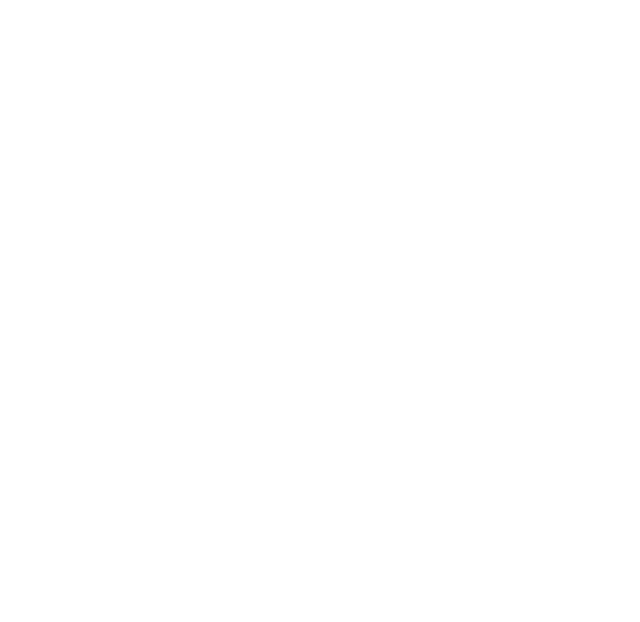
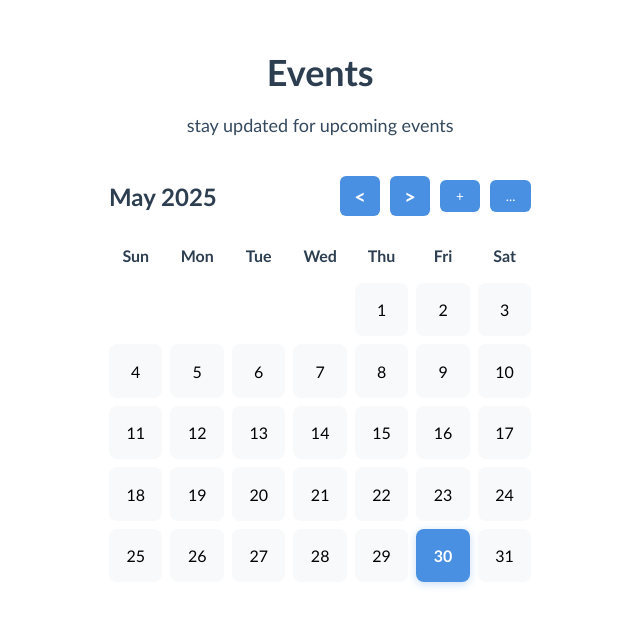
Before and after one commit to Aya-Darwish/Al-Bareem, a React (Create React App) app: page / in a window 1280 px wide. Shown: the part 2990-3612 px from the top of the page, without its empty margins (461-1101 px from the left). Before the commit the page ends 2784 px from the top, so only its background shows below. Built offline with nearby package versions, Linux system fonts and the light colour scheme.

Commit message:
add Event

```diff
--- a/src/App.js
+++ b/src/App.js
@@ -4,7 +4,7 @@
 import AboutUs from "./AboutUs.js";
 import Program from "./Program.js";
 import Gallery from './Gallery.js';
-
+import Event from './Event.js';
 export default function App(){
   return(
     <div>
@@ -13,6 +13,7 @@
       <AboutUs />
       <Program />
       <Gallery />
+      <Event />
     </div>
   );
 }
--- /dev/null
+++ b/src/Event.css
@@ -0,0 +1,198 @@
+.event-container {
+    padding: 40px 20px;
+    max-width: 800px;
+    margin: 0 auto;
+    background: white;
+    border-radius: 12px;
+    position: absolute;
+    top: 3000px;
+    left: 550px;
+}
+
+.event-container h1 {
+    text-align: center;
+    font-size: 36px;
+    color: #2c3e50;
+    margin-bottom: 20px;
+    font-family: 'Trebuchet MS', 'Lucida Sans Unicode', 'Lucida Grande', 'Lucida Sans', Arial, sans-serif;
+}
+
+.event-container p {
+    text-align: center;
+    font-size: 18px;
+    color: #34495e;
+    margin-bottom: 40px;
+    font-family: 'Trebuchet MS', 'Lucida Sans Unicode', 'Lucida Grande', 'Lucida Sans', Arial, sans-serif;
+}
+
+.date-container {
+    display: flex;
+    justify-content: center;
+    margin: 20px 0;
+}
+
+.event-date-input {
+    padding: 12px 20px;
+    font-size: 16px;
+    border: 2px solid #4a90e2;
+    border-radius: 8px;
+    color: #2c3e50;
+    font-family: 'Trebuchet MS', 'Lucida Sans Unicode', 'Lucida Grande', 'Lucida Sans', Arial, sans-serif;
+    cursor: pointer;
+    transition: all 0.3s ease;
+}
+
+.event-date-input:hover {
+    border-color: #67b26f;
+}
+
+.event-date-input:focus {
+    outline: none;
+    border-color: #67b26f;
+    box-shadow: 0 0 0 3px rgba(103, 178, 111, 0.2);
+}
+
+.calendar-header {
+    display: flex;
+    justify-content: space-between;
+    align-items: center;
+    margin-bottom: 20px;
+}
+
+.calendar-header h2 {
+    font-size: 24px;
+    color: #2c3e50;
+    margin: 0;
+    font-family: 'Trebuchet MS', 'Lucida Sans Unicode', 'Lucida Grande', 'Lucida Sans', Arial, sans-serif;
+}
+
+.nav-btn {
+    width: 40px;
+    height: 40px;
+    border-radius: 50%;
+    display: flex;
+    align-items: center;
+    justify-content: center;
+    font-size: 20px;
+    font-weight: bold;
+    background: #4a90e2;
+    color: white;
+    border: none;
+    cursor: pointer;
+    transition: all 0.3s ease;
+}
+
+.nav-btn:hover {
+    background: #67b26f;
+    transform: translateY(-2px);
+    box-shadow: 0 4px 12px rgba(103, 178, 111, 0.3);
+}
+
+.icons {
+    display: flex;
+    gap: 10px;
+    align-items: center;
+}
+
+.icons button {
+    padding: 8px 16px;
+    border: none;
+    border-radius: 6px;
+    background: #4a90e2;
+    color: white;
+    cursor: pointer;
+    transition: all 0.3s ease;
+    font-family: 'Trebuchet MS', 'Lucida Sans Unicode', 'Lucida Grande', 'Lucida Sans', Arial, sans-serif;
+}
+
+.icons button:hover {
+    background: #67b26f;
+    transform: translateY(-2px);
+}
+
+.calendar-grid {
+    display: grid;
+    grid-template-columns: repeat(7, 1fr);
+    gap: 8px;
+}
+
+.weekday {
+    text-align: center;
+    font-weight: bold;
+    color: #2c3e50;
+    padding: 10px;
+    font-family: 'Trebuchet MS', 'Lucida Sans Unicode', 'Lucida Grande', 'Lucida Sans', Arial, sans-serif;
+}
+
+.calendar-day {
+    aspect-ratio: 1;
+    display: flex;
+    align-items: center;
+    justify-content: center;
+    background: #f8f9fa;
+    border-radius: 8px;
+    cursor: pointer;
+    transition: all 0.3s ease;
+    font-family: 'Trebuchet MS', 'Lucida Sans Unicode', 'Lucida Grande', 'Lucida Sans', Arial, sans-serif;
+}
+
+.calendar-day:hover {
+    background: #4a90e2;
+    color: white;
+    transform: translateY(-2px);
+}
+
+.calendar-day.empty {
+    background: none;
+    cursor: default;
+}
+
+.calendar-day.empty:hover {
+    transform: none;
+    background: none;
+}
+
+.calendar-day.today {
+    background: #4a90e2;
+    color: white;
+    font-weight: bold;
+    box-shadow: 0 2px 8px rgba(74, 144, 226, 0.3);
+}
+
+.calendar-day.today:hover {
+    background: #67b26f;
+    transform: translateY(-2px);
+    box-shadow: 0 4px 12px rgba(103, 178, 111, 0.3);
+}
+
+.calendar-day.selected {
+    background: #67b26f;
+    color: white;
+    font-weight: bold;
+    box-shadow: 0 2px 8px rgba(103, 178, 111, 0.3);
+}
+
+.calendar-day.selected:hover {
+    background: #4a90e2;
+    transform: translateY(-2px);
+    box-shadow: 0 4px 12px rgba(74, 144, 226, 0.3);
+}
+
+.date-difference {
+    margin-top: 20px;
+    padding: 15px;
+    background: #f8f9fa;
+    border-radius: 8px;
+    text-align: center;
+}
+
+.date-difference p {
+    margin: 5px 0;
+    color: #2c3e50;
+    font-family: 'Trebuchet MS', 'Lucida Sans Unicode', 'Lucida Grande', 'Lucida Sans', Arial, sans-serif;
+}
+
+.date-difference p:first-child {
+    font-weight: bold;
+    color: #4a90e2;
+}
--- /dev/null
+++ b/src/Event.js
@@ -0,0 +1,109 @@
+import './Event.css';
+import { useState } from 'react';
+
+export default function Event(){
+    const [currentDate, setCurrentDate] = useState(new Date());
+    const [selectedDate, setSelectedDate] = useState(null);
+
+    const months = ["Jan", "Feb", "Mar", "Apr", "May", "Jun", "Jul", "Aug", "Sep", "Oct", "Nov", "Dec"];
+    const weekDays = ["Sun", "Mon", "Tue", "Wed", "Thu", "Fri", "Sat"];
+
+    // Get current year and month
+    const year = currentDate.getFullYear();
+    const month = currentDate.getMonth();
+
+    // Get today's date
+    const today = new Date();
+    const isCurrentMonth = today.getFullYear() === year && today.getMonth() === month;
+    const todayDate = today.getDate();
+
+    // Calculate date difference
+    const calculateDateDifference = () => {
+        if (!selectedDate) return null;
+
+        const diffTime = Math.abs(selectedDate - today);
+        const diffDays = Math.ceil(diffTime / (1000 * 60 * 60 * 24));
+
+        if (diffDays === 0) return "Today";
+        if (diffDays === 1) return "Tomorrow";
+        if (diffDays === -1) return "Yesterday";
+
+        return `${diffDays} days ${selectedDate > today ? 'from now' : 'ago'}`;
+    };
+
+    // Check if it's a leap year
+    const isLeapYear = (year % 4 === 0 && year % 100 !== 0) || (year % 400 === 0);
+
+    // Get days in month
+    const getDaysInMonth = (month, year) => {
+        const daysInMonth = [31, 28, 31, 30, 31, 30, 31, 31, 30, 31, 30, 31];
+        if (month === 1 && isLeapYear) { // February in leap year
+            return 29;
+        }
+        return daysInMonth[month];
+    };
+
+    // Get first day of month
+    const firstDayOfMonth = new Date(year, month, 1).getDay();
+    const daysInMonth = getDaysInMonth(month, year);
+
+    // Generate calendar days
+    const calendarDays = [];
+    for (let i = 0; i < firstDayOfMonth; i++) {
+        calendarDays.push(null); // Empty cells for days before month starts
+    }
+
+    for (let day = 1; day <= daysInMonth; day++) {
+        calendarDays.push(day);
+    }
+
+    const handleDateClick = (day) => {
+        if (day === null) return;
+        const newSelectedDate = new Date(year, month, day);
+        setSelectedDate(newSelectedDate);
+    };
+
+    return(
+        <div className='event-container'>
+            <h1>Events</h1>
+            <p>stay updated for upcoming events</p>
+            <div className='calendar-header'>
+                <h2>{months[month]} {year}</h2>
+                <div className='icons'>
+                    <button className="nav-btn" onClick={() => setCurrentDate(new Date(year, month - 1))}>&lt;</button>
+                    <button className="nav-btn" onClick={() => setCurrentDate(new Date(year, month + 1))}>&gt;</button>
+                    <button>+</button>
+                    <button>...</button>
+                </div>
+            </div>
+
+            <div className='calendar-grid'>
+                {weekDays.map(day => (
+                    <div key={day} className='weekday'>{day}</div>
+                ))}
+                {calendarDays.map((day, index) => (
+                    <div
+                        key={index}
+                        className={`calendar-day ${day === null ? 'empty' : ''} ${
+                            isCurrentMonth && day === todayDate ? 'today' : ''
+                        } ${
+                            selectedDate &&
+                            selectedDate.getDate() === day &&
+                            selectedDate.getMonth() === month &&
+                            selectedDate.getFullYear() === year ? 'selected' : ''
+                        }`}
+                        onClick={() => handleDateClick(day)}
+                    >
+                        {day}
+                    </div>
+                ))}
+            </div>
+
+            {selectedDate && (
+                <div className='date-difference'>
+                    <p>Difference: {calculateDateDifference()}</p>
+                </div>
+            )}
+        </div>
+    );
+}
--- a/src/Header.js
+++ b/src/Header.js
@@ -1,21 +1,24 @@
 import './header.css';
+import React from 'react';
+
 export default function Header() {
+
     const menuItems = [
         {
             name: 'Home',
-            href: '/home',
+            href: './Welcome.js',
         },
         {
             name: 'About Us',
-            href: '/about',
+            href: './AboutUs.js',
         },
         {
             name: 'Program',
-            href: '/program',
+            href: './Program.js',
         },
         {
             name: 'Gallery',
-            href: '/gallery',
+            href: './Gallery.js',
         },
         {
             name: 'Events',
--- a/src/Program.css
+++ b/src/Program.css
@@ -4,7 +4,6 @@
     max-width: 1200px;
     margin: 0 auto;
     padding: 60px 20px;
-    background: linear-gradient(to bottom, #ffffff, #f8f9fa);
     top: 900px;
 }
 
```
